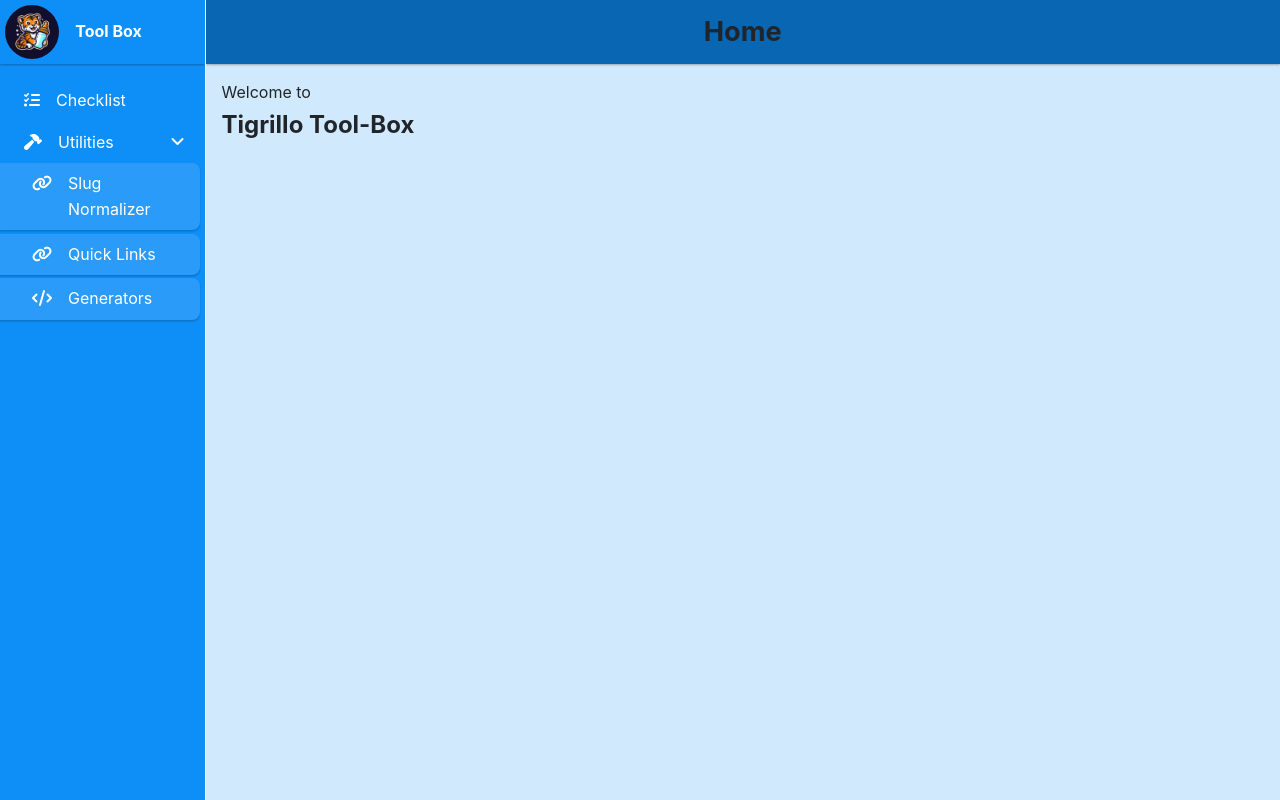
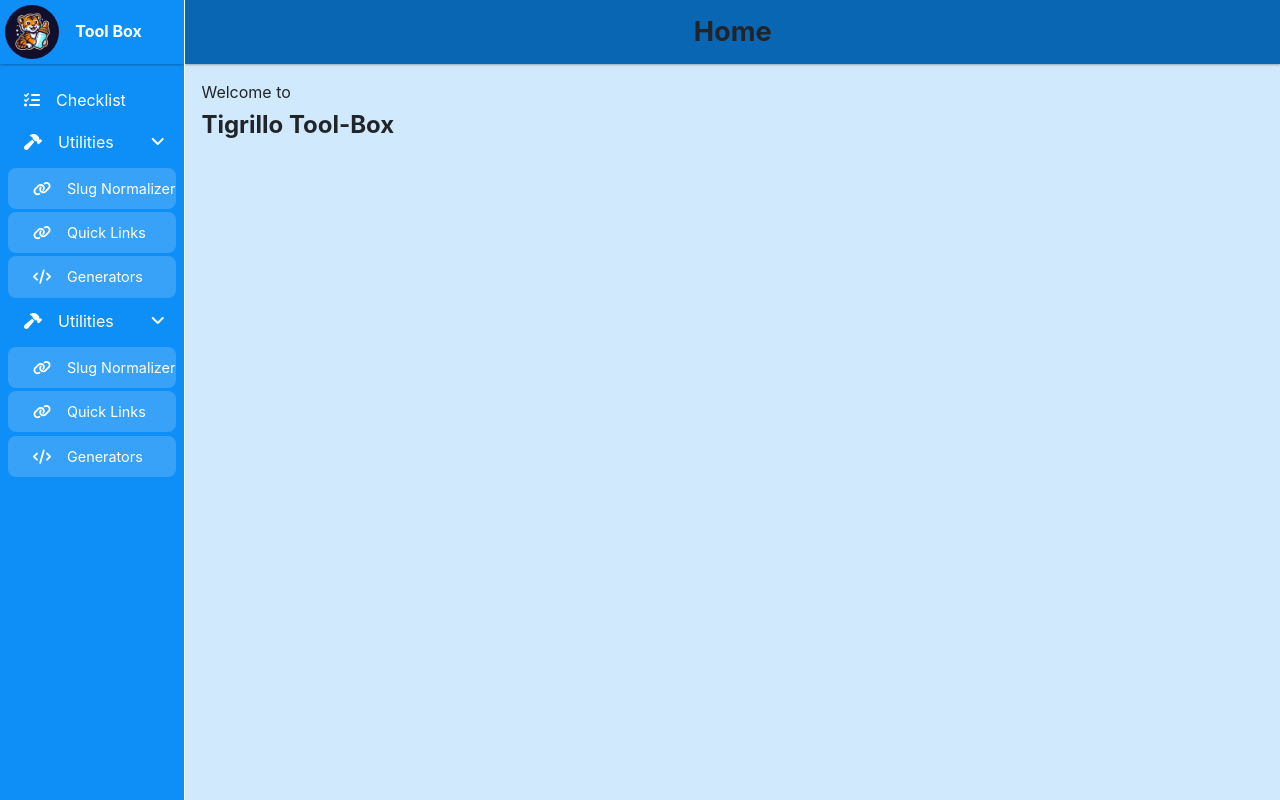
Before and after one commit to robinsk8a/tigrillo-toolbox-01, a plain HTML site: page index.html in a window 1280 px wide. Drawn offline with Linux system fonts and the light colour scheme.

Commit message:
Second iteration of the sidebar design

```diff
--- a/index.html
+++ b/index.html
@@ -71,6 +71,43 @@
             </div>
           </ul>
         </li>
+        <li>
+          <button onclick="toggleSubmenu(this)"  href="javascript:void(0);" class="expandable" id="submenu-button">
+            <div class="expandable-header-wrapper">
+              <span class="icon"><i class="fa-solid fa-hammer"></i></span>
+              <span>Utilities</span>
+            </div>
+            <span><i class="fa-solid fa-angle-down"></i></span>
+          </button>
+          <ul class="submenu submenu-opened">
+            <div>
+              <li>
+                <a
+                  href="javascript:void(0);"
+                  onclick="navigateTo('/slug-normalizer')"
+                >
+                  <span class="icon"><i class="fa-solid fa-link"></i></span>
+                  <span>Slug Normalizer</span>
+                </a>
+              </li>
+              <li>
+                <a
+                  href="javascript:void(0);"
+                  onclick="navigateTo('/quick-links')"
+                >
+                  <span class="icon"><i class="fa-solid fa-link"></i></span>
+                  <span>Quick Links</span>
+                </a>
+              </li>
+              <li>
+                <a href="javascript:void(0);" onclick="navigateTo('/generators')">
+                  <span class="icon"><i class="fa-solid fa-code"></i></span>
+                  <span>Generators</span>
+                </a>
+              </li>
+            </div>
+          </ul>
+        </li>
       </ul>
     </nav>
     <section class="main-content">
--- a/src/css/pages/index.css
+++ b/src/css/pages/index.css
@@ -1,12 +1,20 @@
 /* Sidebar / Navigation */
 .body {
   --_header-height: 4rem;
+  --_flash-color-initial: #ffffff2c;
+  --_flash-color-final: #ffffffa4;
   display: grid;
   grid-template-columns: auto 1fr;
   grid-template-rows: var(--_header-height) auto;
   height: 100vh;
   justify-content: space-between;
   background-color: var(--background);
+}
+
+@keyframes flash {
+  0% { background-color: var(--_flash-color-initial);}
+  50% {background-color: var(--_flash-color-final);}
+  100% { background-color: var(--_flash-color-initial);}
 }
 
 
@@ -49,7 +57,7 @@
 }
 
 
-.sidebar .sidebar-link, .sidebar .expandable, .sidebar .submenu a {
+.sidebar .sidebar-link, .sidebar .expandable{
   width: 98%;
   color: white;
   text-decoration: none;
@@ -97,6 +105,8 @@
 .sidebar .submenu  {
   display: grid;
   grid-template-rows: 0fr;
+  padding-inline: 0.5rem;
+  margin-top: 0.3rem;
   transition: all 0.3s ease-in-out;
   & > div {
     overflow-y: hidden;
@@ -107,32 +117,36 @@
   grid-template-rows: 1fr;
 }
 
+
 .sidebar .submenu a {
-  padding-left: 2rem;
-  background-color: #ffffff1e;
-  box-shadow: 0 0.1rem 0.1rem  rgba(0, 0, 0, 0.199);
   margin-bottom: 0.2rem;
-}
-
-/* .sidebar .submenu a {
-  display: flex;
-  align-items: center;
-  gap: 1rem;
-  margin-bottom: 0.1rem;
   width: 100%;
   padding: 0.5rem 0;
   border-radius: var(--radius);
   border: solid 0.1rem transparent;
-  padding-left: 1rem;
-  background-color: var(--primary-dark-50);
+  padding-left: 1.5rem;
+  background-color: #ffffff2c;
   font-size: 0.9em;
-  transition: all 0.3s ease-in-out;
+  position: relative;
+  isolation: isolate;
+  &::before {
+    content: "";
+    position: absolute;
+    inset: 0;
+    width: 0%;
+    z-index: -1;
+    border-radius: var(--radius);
+    background: var(--primary-dark);
+    box-shadow: -0.1rem 0.1rem 0.1rem rgba(0, 0, 0, 0.26);
+    filter: blur(0.02rem);
+    opacity: 0;
+    transition: all 0.3s ease-in-out, filter 0.7s ease-in;
+  }
 }
 
 .sidebar .submenu a:hover {
-  background-color: var(--primary-dark);
   border: solid 0.1rem white;
-} */
+}
 
 /* 🔹 Mostrar submenú cuando esté activo */
 .sidebar .menu-item.active .submenu {
```
